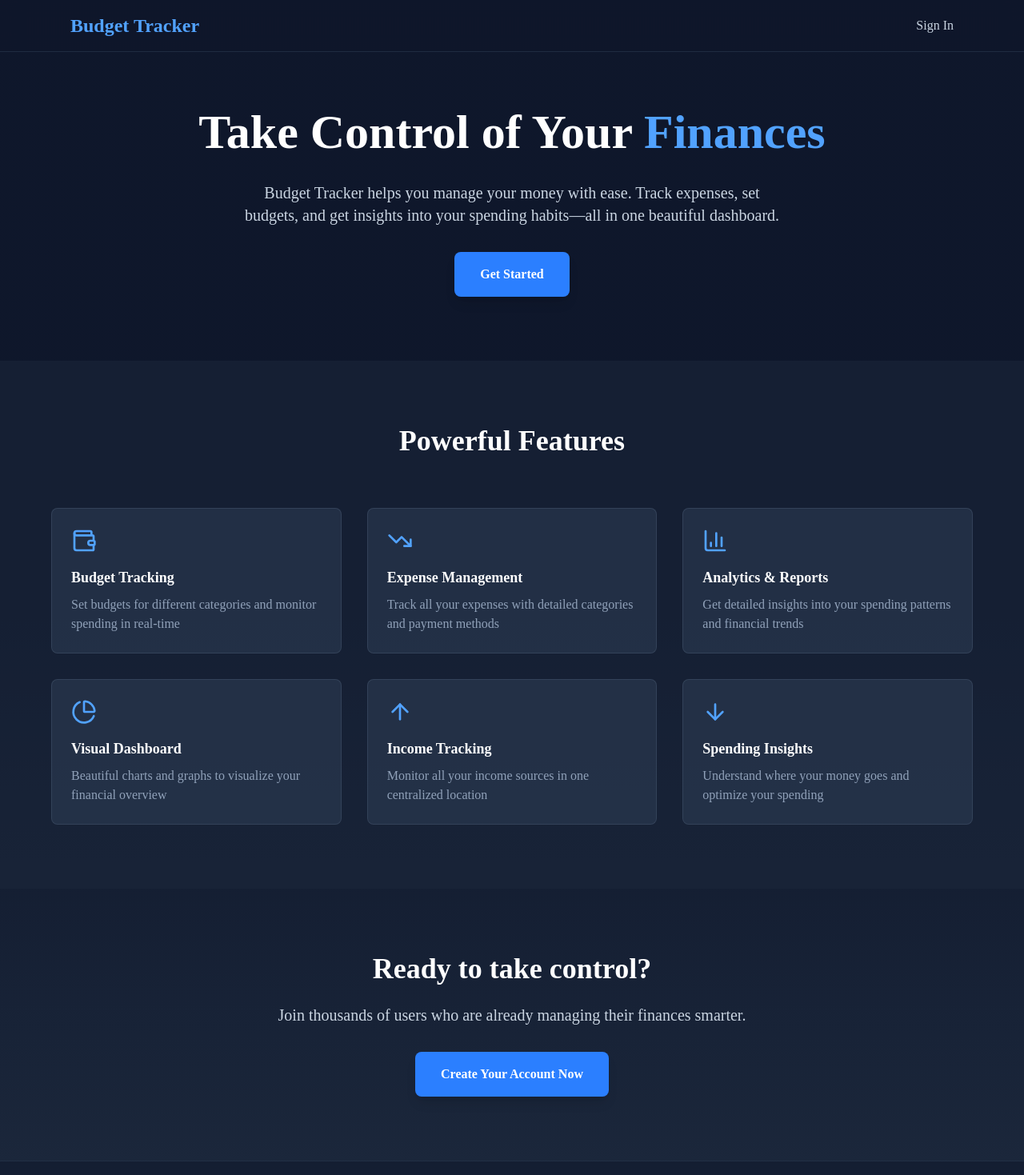
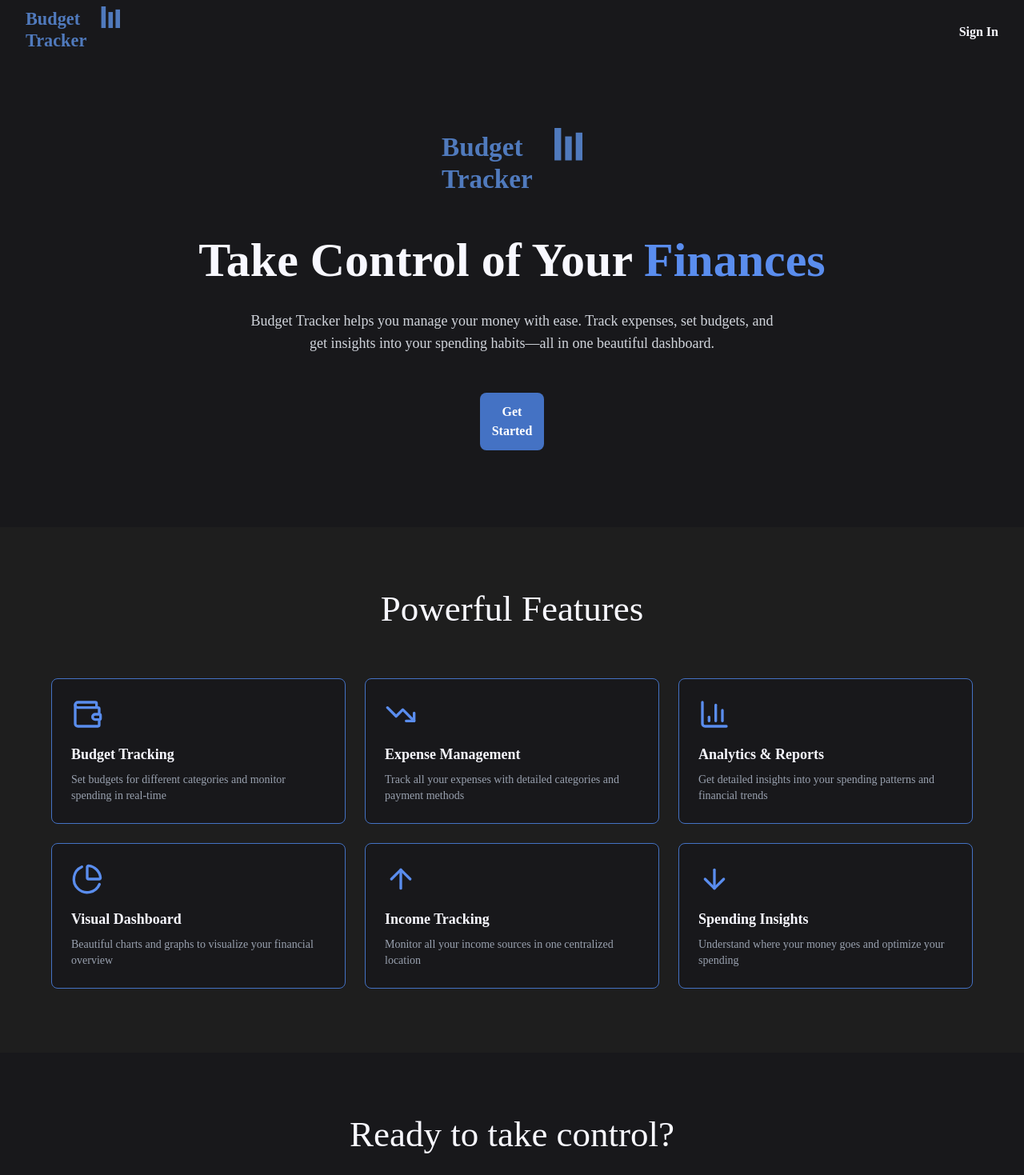
Before and after one commit to adelkandi/budget-tracker, a React (Vite) app in the folder frontend/: page / in a window 1280 px wide. Shown: the top 1469 px of the page at 80% size. Built offline with nearby package versions, Linux system fonts and the light colour scheme.

Commit message:
Add: Enhance Home page layout and features with logo, improved styling, and updated button designs

```diff
--- a/frontend/src/pages/home.tsx
+++ b/frontend/src/pages/home.tsx
@@ -1,72 +1,78 @@
 import { useNavigate } from "react-router-dom";
 import { BarChart3, TrendingDown, PieChart, Wallet, ArrowUp, ArrowDown } from "lucide-react";
+import Logo from "../assets/BudgetTracker.svg";
 
 function Home() {
     const navigate = useNavigate();
 
     const features = [
         {
-            icon: <Wallet className="w-8 h-8" />,
+            icon: <Wallet className="w-10 h-10" />,
             title: "Budget Tracking",
             description: "Set budgets for different categories and monitor spending in real-time"
         },
         {
-            icon: <TrendingDown className="w-8 h-8" />,
+            icon: <TrendingDown className="w-10 h-10" />,
             title: "Expense Management",
             description: "Track all your expenses with detailed categories and payment methods"
         },
         {
-            icon: <BarChart3 className="w-8 h-8" />,
+            icon: <BarChart3 className="w-10 h-10" />,
             title: "Analytics & Reports",
             description: "Get detailed insights into your spending patterns and financial trends"
         },
         {
-            icon: <PieChart className="w-8 h-8" />,
+            icon: <PieChart className="w-10 h-10" />,
             title: "Visual Dashboard",
             description: "Beautiful charts and graphs to visualize your financial overview"
         },
         {
-            icon: <ArrowUp className="w-8 h-8" />,
+            icon: <ArrowUp className="w-10 h-10" />,
             title: "Income Tracking",
             description: "Monitor all your income sources in one centralized location"
         },
         {
-            icon: <ArrowDown className="w-8 h-8" />,
+            icon: <ArrowDown className="w-10 h-10" />,
             title: "Spending Insights",
             description: "Understand where your money goes and optimize your spending"
         }
     ];
 
     return (
-        <div className="min-h-screen bg-gradient-to-b from-slate-900 via-slate-900 to-slate-800">
-            {/* Navigation */}
-            <nav className="fixed w-full top-0 z-50 bg-slate-900/80 backdrop-blur-md border-b border-slate-700/50">
-                <div className="max-w-6xl mx-auto px-6 py-4 flex justify-between items-center">
-                    <div className="text-2xl font-bold text-blue-400">
-                        Budget Tracker
+        <div className="min-h-screen bg-zinc-900 text-[#F8F8FF]">
+            {/* Navigation Bar */}
+            <nav className="bg-zinc-900">
+                <div className="max-w-8xl mx-auto px-4 md:px-6 lg:px-8">
+                    <div className="flex items-center justify-between h-20">
+                        <img src={Logo} alt="Budget Tracker" className="h-16 w-auto cursor-pointer" onClick={() => navigate("/")} />
+                        <button
+                            onClick={() => navigate("/login")}
+                            className="text-[#F8F8FF] hover:text-[#5A8DEE] transition font-semibold"
+                        >
+                            Sign In
+                        </button>
                     </div>
-                    <button
-                        onClick={() => navigate("/login")}
-                        className="text-slate-300 hover:text-white transition"
-                    >
-                        Sign In
-                    </button>
                 </div>
             </nav>
 
             {/* Hero Section */}
-            <section className="pt-32 pb-20 px-6">
+            <section className="py-20 px-4 md:px-8">
                 <div className="max-w-4xl mx-auto text-center">
-                    <h1 className="text-5xl md:text-6xl font-bold text-white mb-6 leading-tight">
-                        Take Control of Your <span className="text-blue-400">Finances</span>
+                    <img src={Logo} alt="Budget Tracker" className="h-24 w-auto mx-auto mb-8" />
+                    <h1 className="text-5xl md:text-6xl font-bold mb-6 leading-tight">
+                        Take Control of Your <span className="text-[#5A8DEE]">Finances</span>
                     </h1>
-                    <p className="text-xl text-slate-300 mb-8 max-w-2xl mx-auto">
+                    <p className="text-lg text-gray-300 mb-8 max-w-2xl mx-auto">
                         Budget Tracker helps you manage your money with ease. Track expenses, set budgets,
                         and get insights into your spending habits—all in one beautiful dashboard.
                     </p>
                     <button
                         onClick={() => navigate("/register")}
-                        className="px-8 py-4 bg-blue-500 hover:bg-blue-600 text-white font-semibold rounded-lg transition shadow-lg hover:shadow-blue-500/50"
+                        className="button inline-flex items-center justify-center px-8 py-3 rounded-lg
+                            bg-blue-700 text-white font-semibold
+                            hover:bg-blue-800 active:bg-blue-900
+                            focus:outline-none focus:ring-2 focus:ring-blue-400 focus:ring-offset-2
+                            transition"
                     >
                         Get Started
                     </button>
@@ -74,24 +80,24 @@ function Home() {
             </section>
 
             {/* Features Section */}
-            <section className="py-20 px-6 bg-slate-800/50">
+            <section className="py-20 px-4 md:px-8 bg-[#1E1E1E]">
                 <div className="max-w-6xl mx-auto">
-                    <h2 className="text-4xl font-bold text-white text-center mb-16">
+                    <h2 className="title text-5xl text-center mb-16">
                         Powerful Features
                     </h2>
-                    <div className="grid grid-cols-1 md:grid-cols-2 lg:grid-cols-3 gap-8">
+                    <div className="grid grid-cols-1 md:grid-cols-2 lg:grid-cols-3 gap-6">
                         {features.map((feature, index) => (
                             <div
                                 key={index}
-                                className="p-6 bg-slate-700/50 hover:bg-slate-700 rounded-lg border border-slate-600/50 hover:border-blue-400/50 transition group"
+                                className="p-6 bg-zinc-900 rounded-lg border border-[#4472C4] hover:border-[#5A8DEE] transition hover:shadow-lg hover:shadow-blue-700/30 group"
                             >
-                                <div className="text-blue-400 group-hover:text-blue-300 transition mb-4">
+                                <div className="text-[#5A8DEE] group-hover:text-blue-400 transition mb-4">
                                     {feature.icon}
                                 </div>
-                                <h3 className="text-lg font-semibold text-white mb-2">
+                                <h3 className="text-lg font-semibold mb-2">
                                     {feature.title}
                                 </h3>
-                                <p className="text-slate-400">
+                                <p className="text-gray-400 text-sm">
                                     {feature.description}
                                 </p>
                             </div>
@@ -101,17 +107,21 @@ function Home() {
             </section>
 
             {/* CTA Section */}
-            <section className="py-20 px-6">
+            <section className="py-20 px-4 md:px-8">
                 <div className="max-w-2xl mx-auto text-center">
-                    <h2 className="text-4xl font-bold text-white mb-6">
+                    <h2 className="title text-5xl mb-6">
                         Ready to take control?
                     </h2>
-                    <p className="text-xl text-slate-300 mb-8">
+                    <p className="text-lg text-gray-300 mb-8">
                         Join thousands of users who are already managing their finances smarter.
                     </p>
                     <button
                         onClick={() => navigate("/register")}
-                        className="px-8 py-4 bg-blue-500 hover:bg-blue-600 text-white font-semibold rounded-lg transition shadow-lg hover:shadow-blue-500/50"
+                        className="button h-40 w-50 inline-flex items-center justify-center px-8 py-3 rounded-lg
+                            bg-blue-700 text-white font-semibold
+                            hover:bg-blue-800 active:bg-blue-900
+                            focus:outline-none focus:ring-2 focus:ring-blue-400 focus:ring-offset-2
+                            transition "
                     >
                         Create Your Account Now
                     </button>
@@ -119,10 +129,8 @@ function Home() {
             </section>
 
             {/* Footer */}
-            <footer className="border-t border-slate-700/50 py-8 px-6 bg-slate-900/50">
-                <div className="max-w-6xl mx-auto text-center text-slate-400">
-                    <p>&copy; 2024 Budget Tracker. All rights reserved.</p>
-                </div>
+            <footer className="border-t border-[#4472C4] py-8 px-4 bg-[#1E1E1E] text-center text-gray-400">
+                <p>&copy; 2024 Budget Tracker. All rights reserved.</p>
             </footer>
         </div>
     );
```
